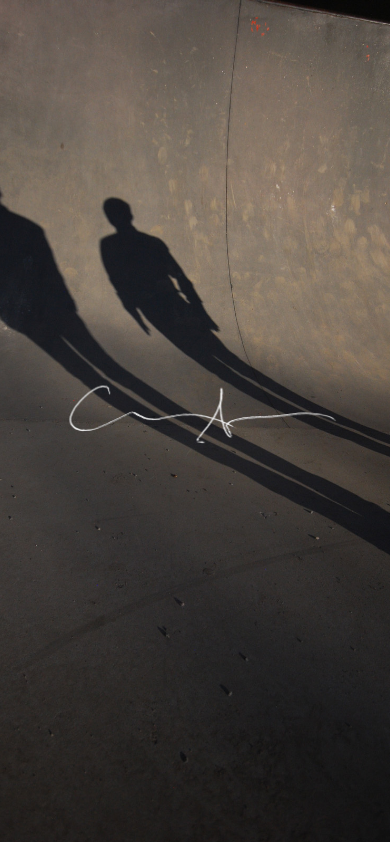
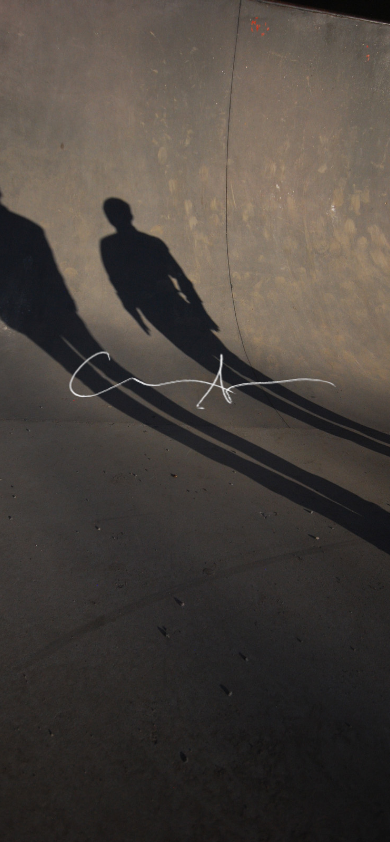
Before and after one commit to flexbusterman/personal, a website: page app/index.html in a window 390 px wide. Shown: the top 842 px of the page. Drawn offline with Linux system fonts and the light colour scheme.

Commit message:
Mobile styling complete.

```diff
--- a/app/assets/styles/modules/_intro.css
+++ b/app/assets/styles/modules/_intro.css
@@ -9,7 +9,7 @@
   &__sign {
     /*display: block;*/
     position: absolute;
-    top: 49%;
+    top: 45%;
     left: 52%;
     transform: translate(-50%, -50%);
     max-width: 70%;
--- a/app/temp/styles/styles.css
+++ b/app/temp/styles/styles.css
@@ -1592,7 +1592,7 @@ Instead edit gulp/templates/sprite */
 .intro__sign {
     /*display: block;*/
     position: absolute;
-    top: 49%;
+    top: 45%;
     left: 52%;
     -webkit-transform: translate(-50%, -50%);
             transform: translate(-50%, -50%);
```
